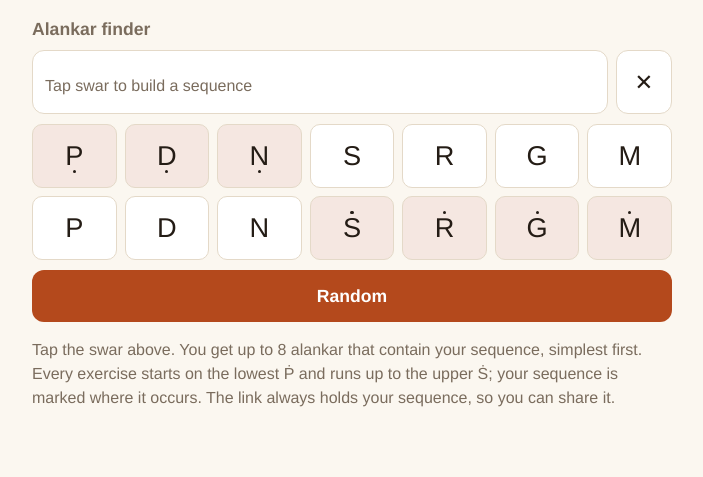
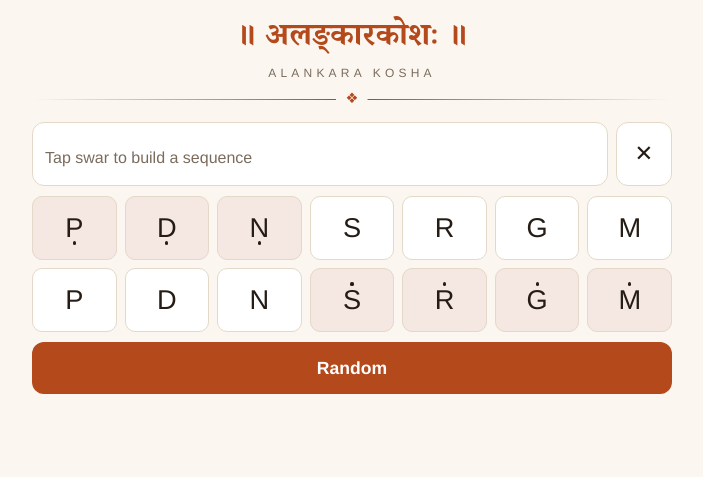
Before and after one commit to tschmits/alankara-kosha, a website with bundled scripts: page index.html in a window 1280 px wide. Shown: the whole page, without its empty margins (288-991 px from the left). Built offline with nearby package versions, Linux system fonts and the light colour scheme.

Commit message:
Hernoemd naar Alankara Kosha, versierde titel, uitlegtekst verwijderd

```diff
--- a/app.js
+++ b/app.js
@@ -7,7 +7,6 @@ const sws = (u) => u.map(sw).join('');
 // Alle teksten bij elkaar: taal wisselen (handover §8.6) = alleen dit object aanpassen.
 const T = {
   hint: 'Tap swar to build a sequence',
-  empty: 'Tap the swar above. You get up to 8 alankar that contain your sequence, simplest first. Every exercise starts on the lowest Ṗ and runs up to the upper Ṡ; your sequence is marked where it occurs. The link always holds your sequence, so you can share it.',
   none: 'No alankar with at most 3 segments fits this sequence.',
   out: 'Out', back: 'Back',
 };
@@ -41,7 +40,7 @@ function render() {
   $('seq').innerHTML = sws(q);
   history.replaceState(null, '', q.length ? `?s=${formatSeq(q)}` : location.pathname);
   const found = q.length ? searchAnywhere(q) : [];
-  $('results').innerHTML = !q.length ? `<p class="note">${T.empty}</p>`
+  $('results').innerHTML = !q.length ? ''
     : !found.length ? `<p class="note">${T.none}</p>`
     : `<ol>${found.map((r) => `<li class="card"><header><span class="code">${r.code}</span><span class="unit">${sws(r.unit)}</span></header>${variant(r.unit, r.at)}</li>`).join('')}</ol>`;
 }
--- a/index.html
+++ b/index.html
@@ -4,12 +4,15 @@
 <meta charset="utf-8">
 <meta name="viewport" content="width=device-width, initial-scale=1, viewport-fit=cover">
 <meta name="color-scheme" content="light dark">
-<title>Alankar finder</title>
+<title>Alankara Kosha</title>
 <link rel="stylesheet" href="style.css">
 </head>
 <body>
 <main>
-  <h1>Alankar finder</h1>
+  <header class="title">
+    <h1><span class="dev" lang="sa">॥ अलङ्कारकोशः ॥</span><span class="lat">Alankara Kosha</span></h1>
+    <div class="orn" aria-hidden="true">❖</div>
+  </header>
   <section class="seq-row">
     <output id="seq" aria-live="polite"></output>
     <button id="clear" type="button" aria-label="Clear sequence">✕</button>
--- a/package.json
+++ b/package.json
@@ -1,5 +1,5 @@
 {
-  "name": "alankar-zoeker",
+  "name": "alankara-kosha",
   "private": true,
   "type": "module",
   "scripts": { "test": "node --test", "start": "python3 -m http.server 8080" }
--- a/style.css
+++ b/style.css
@@ -17,7 +17,13 @@ body {
   padding: 0 max(16px, env(safe-area-inset-right)) env(safe-area-inset-bottom) max(16px, env(safe-area-inset-left));
 }
 main { max-width: 40rem; margin: 0 auto; padding-bottom: 3rem; }
-h1 { font-size: 1.1rem; margin: 1rem 0 .5rem; color: var(--muted); font-weight: 600; }
+.title { margin: 1rem 0 .75rem; text-align: center; }
+h1 { margin: 0; font-weight: 400; }
+.dev { display: block; font: 600 2rem/1.5 "Kohinoor Devanagari", "Noto Serif Devanagari", "Devanagari Sangam MN", "Mukta", serif; color: var(--accent); }
+.lat { display: block; font-size: .75rem; letter-spacing: .35em; text-transform: uppercase; color: var(--muted); }
+.orn { display: flex; align-items: center; gap: 10px; margin-top: .4rem; color: var(--accent); font-size: .9rem; }
+.orn::before, .orn::after { content: ''; flex: 1; height: 1px; background: linear-gradient(90deg, transparent, var(--accent)); }
+.orn::after { transform: scaleX(-1); }
 button { font: inherit; color: inherit; touch-action: manipulation; -webkit-tap-highlight-color: transparent; user-select: none; }
 
 .seq-row { display: flex; gap: 8px; align-items: stretch; }
```
